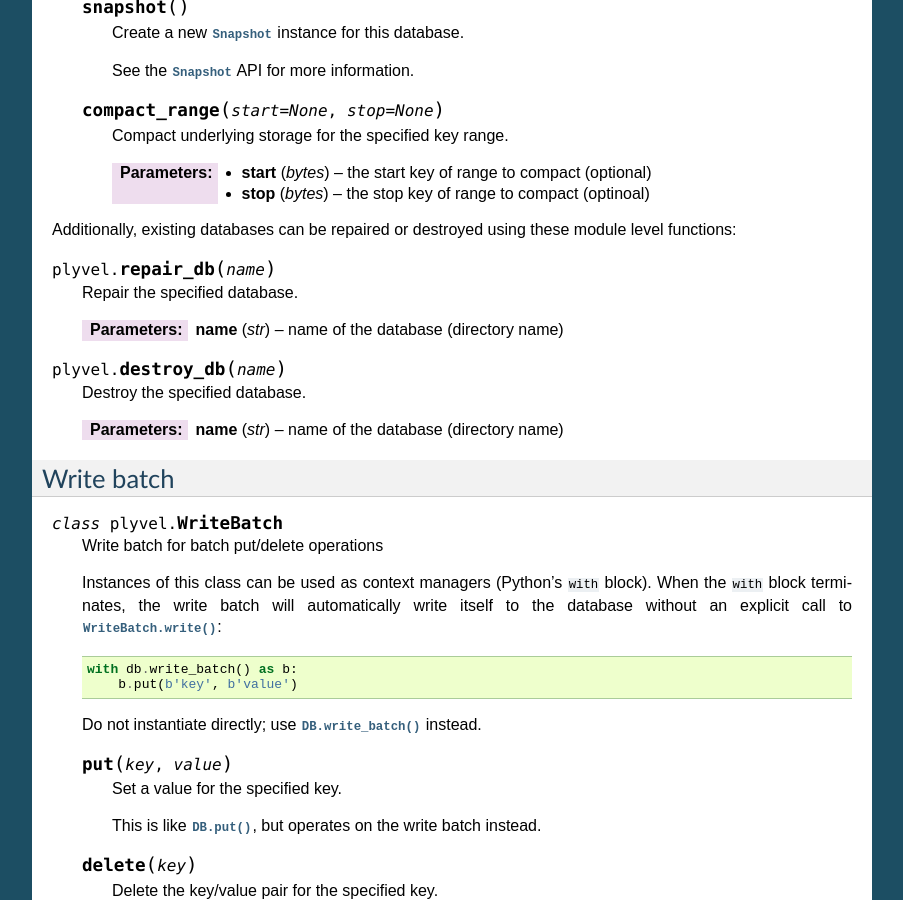
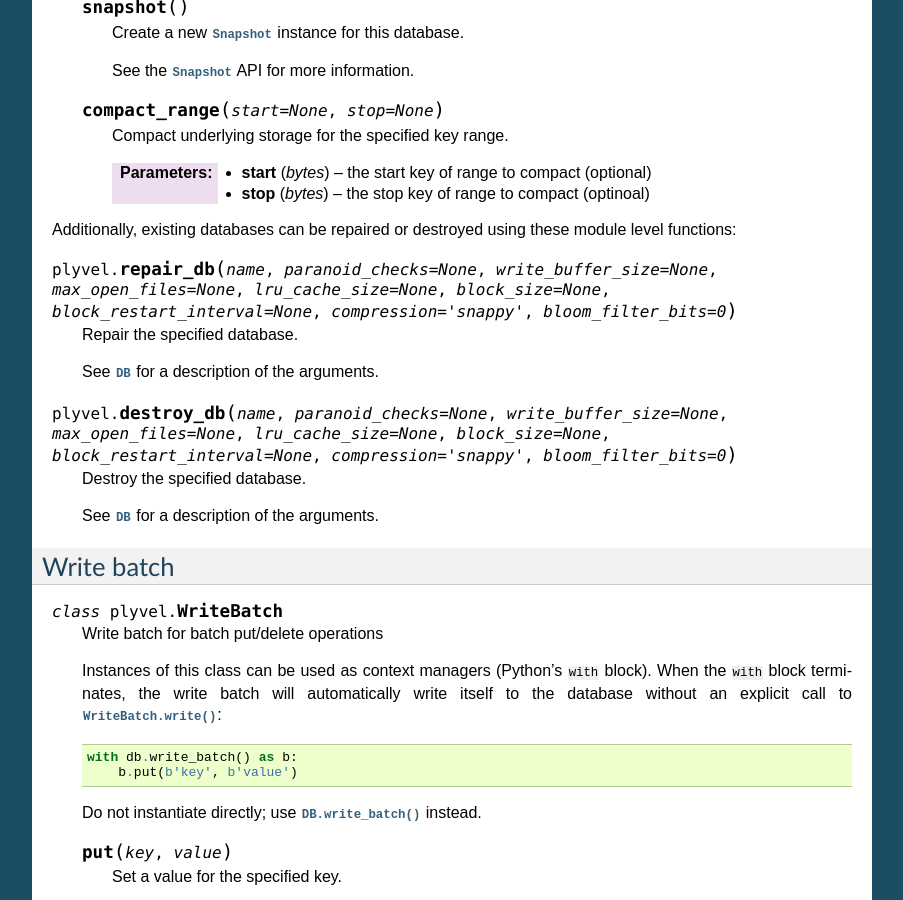
Before and after one commit to wbolster/plyvel, a Sphinx documentation site: the page built from doc/api.rst, in a window 1280 px wide and 900 px high, scrolled down 1886 px. Shown: the whole window, without its empty margins (198-1101 px from the left). Built offline with Sphinx 7.4.7, drawn with Linux system fonts in a browser that asks for light colours.

Commit message:
Accept DB option args in repair_db() and destroy_db()

```diff
--- a/TODO.rst
+++ b/TODO.rst
@@ -6,8 +6,6 @@ Required before this library is to be taken seriously:
 
 * Decent packaging/releasing (setup.py)
 * Transaction-like behaviour for write batches
-* Handle Options args in repair_db() and destroy_db() (only those that make
-  sense)
 
 Lower priority tasks:
 
--- a/doc/api.rst
+++ b/doc/api.rst
@@ -138,18 +138,18 @@ Database
 Additionally, existing databases can be repaired or destroyed using these module
 level functions:
 
-.. function:: repair_db(name)
+.. py:function:: repair_db(name, paranoid_checks=None, write_buffer_size=None, max_open_files=None, lru_cache_size=None, block_size=None, block_restart_interval=None, compression='snappy', bloom_filter_bits=0)
 
    Repair the specified database.
 
-   :param str name: name of the database (directory name)
+   See :py:class:`DB` for a description of the arguments.
 
 
-.. function:: destroy_db(name)
+.. py:function:: destroy_db(name, paranoid_checks=None, write_buffer_size=None, max_open_files=None, lru_cache_size=None, block_size=None, block_restart_interval=None, compression='snappy', bloom_filter_bits=0)
 
    Destroy the specified database.
 
-   :param str name: name of the database (directory name)
+   See :py:class:`DB` for a description of the arguments.
 
 
 Write batch
```
Also changed, not shown: 1 other file.
